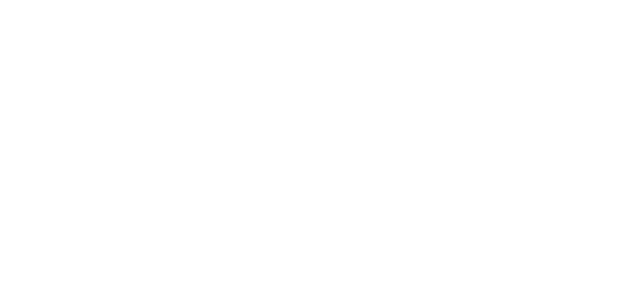
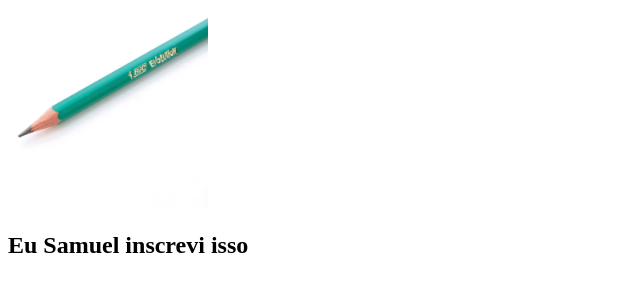
Before and after one commit to ProfSamuelSantana/projetobase, a plain HTML site: page logicacomjs.html in a window 1280 px wide. Shown: the whole page, without its empty margins (0-640 px from the left). Drawn offline with Linux system fonts and the light colour scheme.

Commit message:
inclui uma imagem de lapis no html

```diff
--- a/logicacomjs.html
+++ b/logicacomjs.html
@@ -7,5 +7,7 @@
 </head>
 <body>
     <script src = "logicacomjs.js"> </script>
+    <img src="lp.webp" alt="éumlapis" width="200px" height="200px">
+    <h2>Eu Samuel inscrevi isso</h2>
 </body>
 </html>
```
Also changed, not shown: lp.webp (added).
